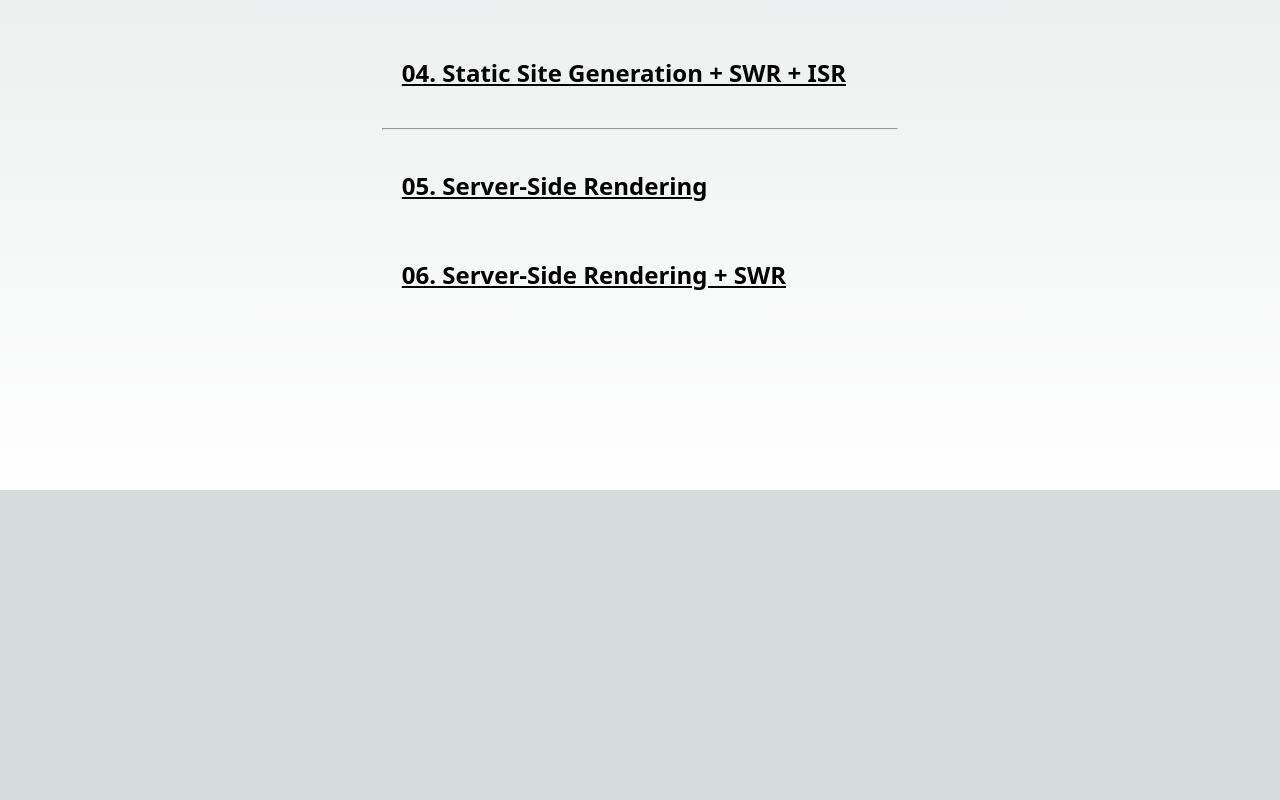
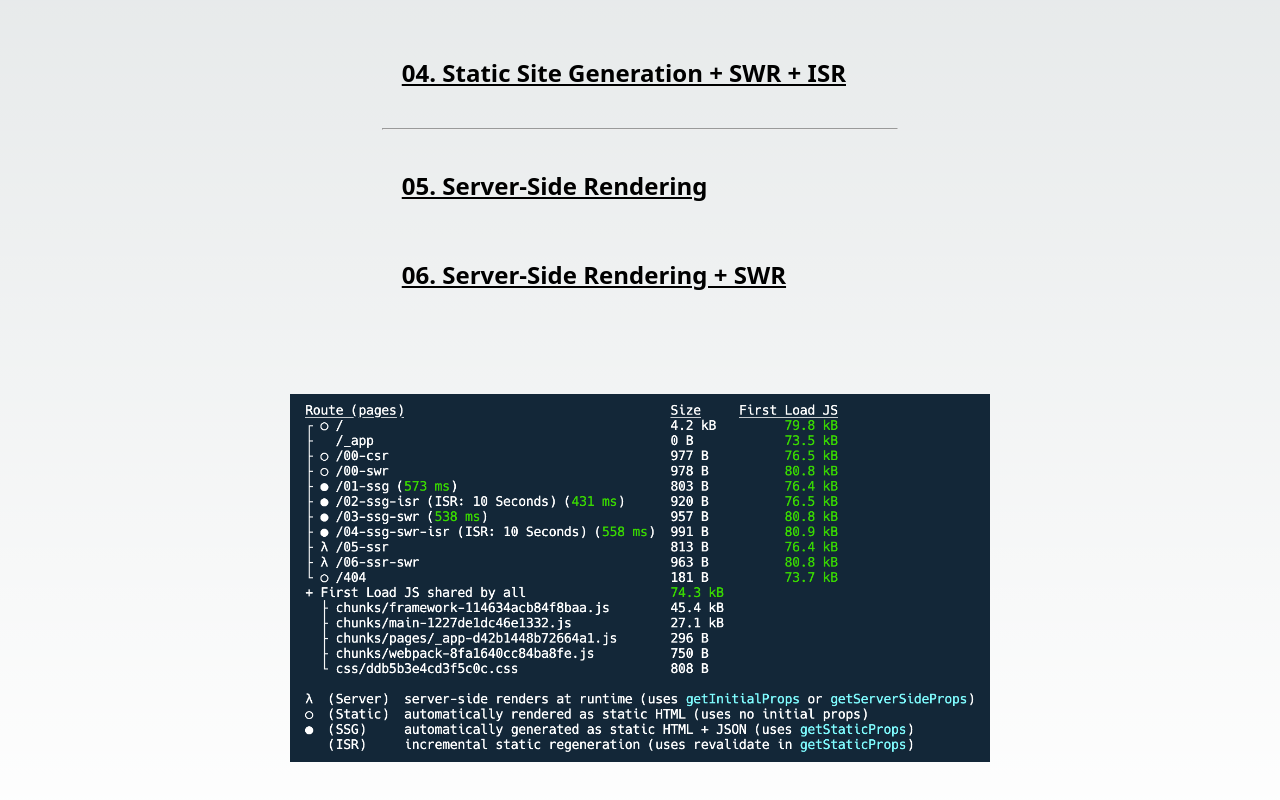
Before and after one commit to larswittenberg/nextjs-data-fetching-methods, a Next.js app: page / in a window 1280 px wide. Shown: the part 637-1437 px from the top of the page. Before the commit the page ends 1127 px from the top, so only its background shows below. Built offline with nearby package versions, Linux system fonts and the light colour scheme.

Commit message:
FEATURE: Add next-build image

```diff
--- a/pages/index.js
+++ b/pages/index.js
@@ -66,7 +66,7 @@
 					<br />
 				</div>
 
-				<div className={styles.grid}></div>
+				<Image src="/next-build.png" alt="" width={1288} height={678} style={{ maxWidth: '700px', height: 'auto' }} />
 			</main>
 		</>
 	);
```
Also changed, not shown: public/next-build.png (added).
